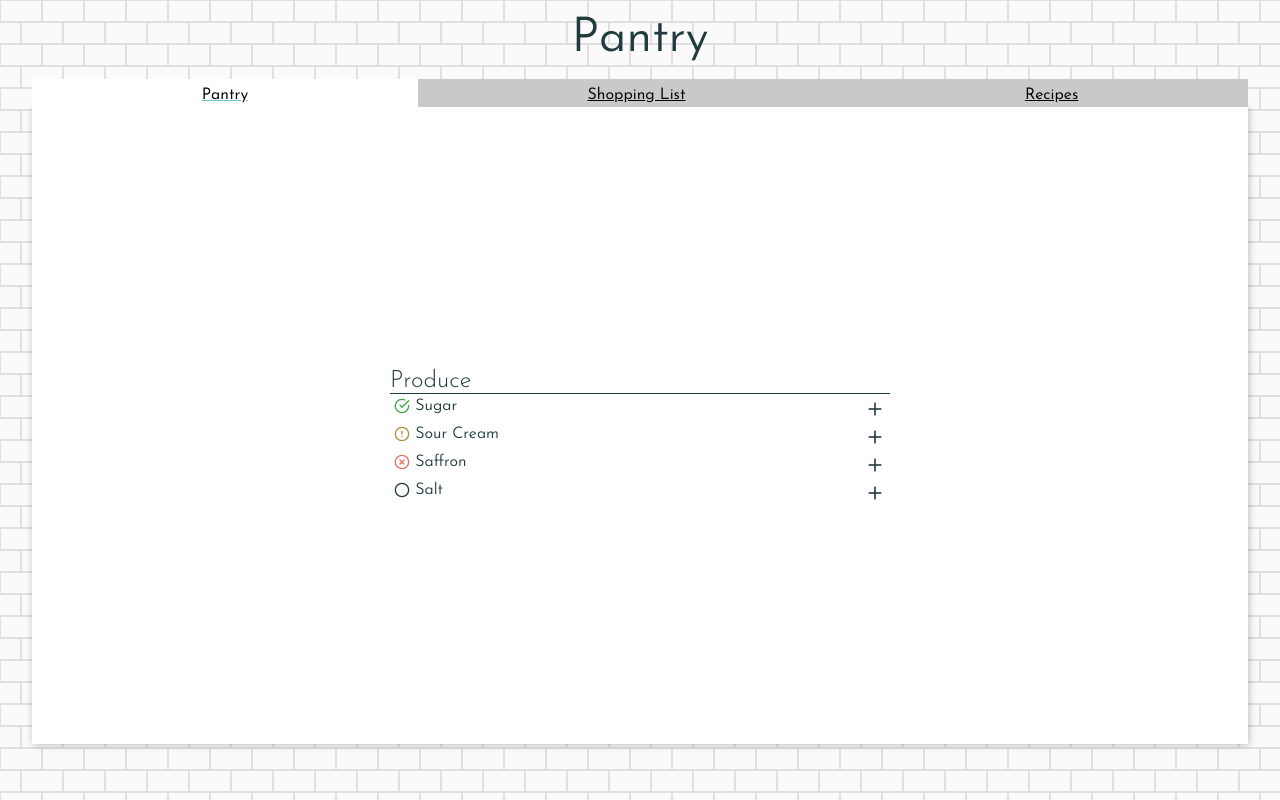
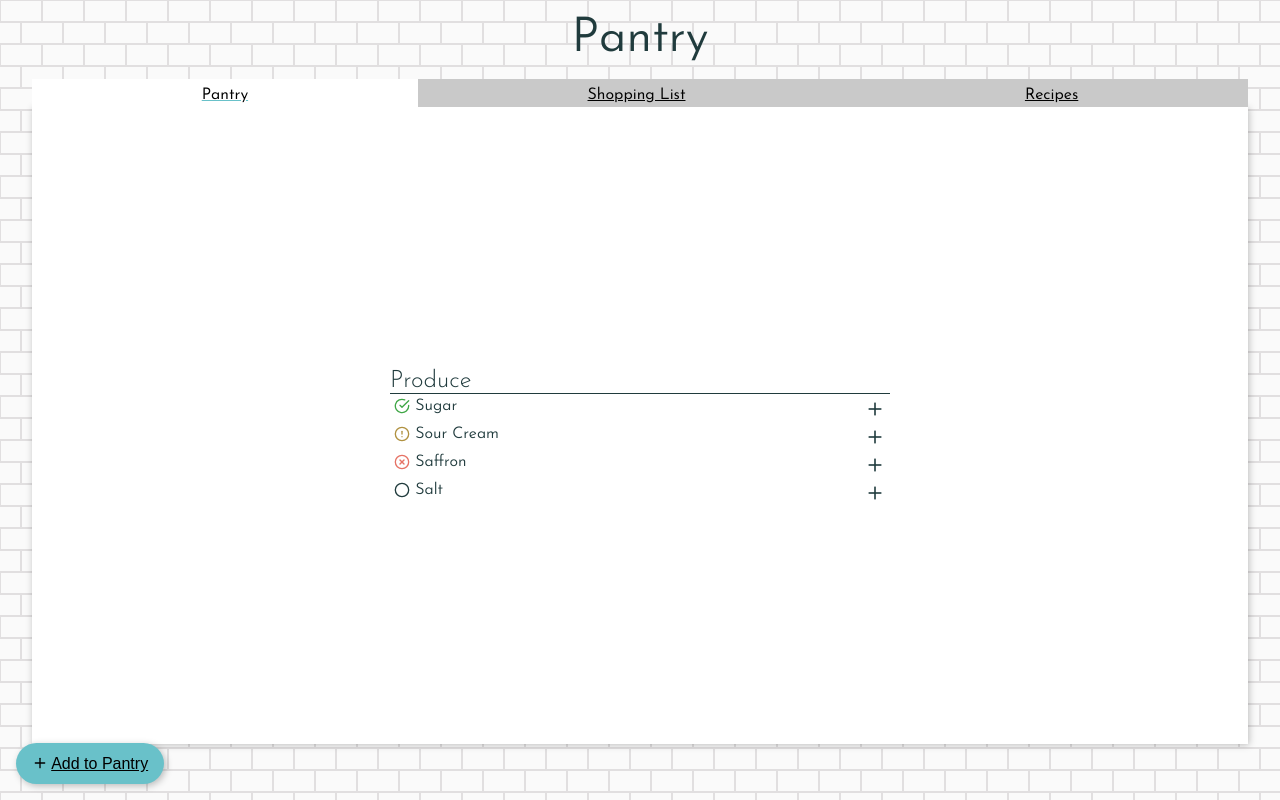
Before and after one commit to wingmatt/kitchensyncc, a Next.js app: page /pantry in a window 1280 px wide. Built offline with nearby package versions, Linux system fonts and the light colour scheme.

Commit message:
Add AddToPantry floating button

```diff
--- /dev/null
+++ b/components/FloatingButton/AddToPantry.tsx
@@ -0,0 +1,21 @@
+import FloatingButton from './'
+import { FiPlus } from 'react-icons/fi'
+
+const addToPantry = () => {
+  location.hash = "#add-to-pantry"
+}
+
+const PlusSvg = () => {
+  return (
+    <svg viewBox="0 0 10 10" focusable="false">
+      <rect className="vert" height="8" width="1" y="1" x="4.5"/>
+      <rect height="1" width="8" y="4.5" x="1" />
+    </svg>
+  )
+}
+
+export default function AddToPantry () {
+  return (
+    <FloatingButton action={addToPantry} label="Add to Pantry" icon={<FiPlus focusable="false" />} />
+  )
+}
--- a/pages/pantry.tsx
+++ b/pages/pantry.tsx
@@ -1,6 +1,7 @@
 import Layout from '../components/Layout'
 import ItemGroup from '../components/ItemGroup'
 import PantryItem from '../components/ListItem/PantryItem'
+import AddToPantry from '../components/FloatingButton/AddToPantry'
 
 export default function Pantry(){
   return (
@@ -11,6 +12,9 @@ export default function Pantry(){
         <PantryItem quantity="1" unit="cup" ingredient="Saffron" status="critical"/>
         <PantryItem quantity="1" unit="cup" ingredient="Salt"/>
       </ItemGroup>
+      <div className="floating-button-container">
+        <AddToPantry />
+      </div>
     </Layout>
   )
 }
```
